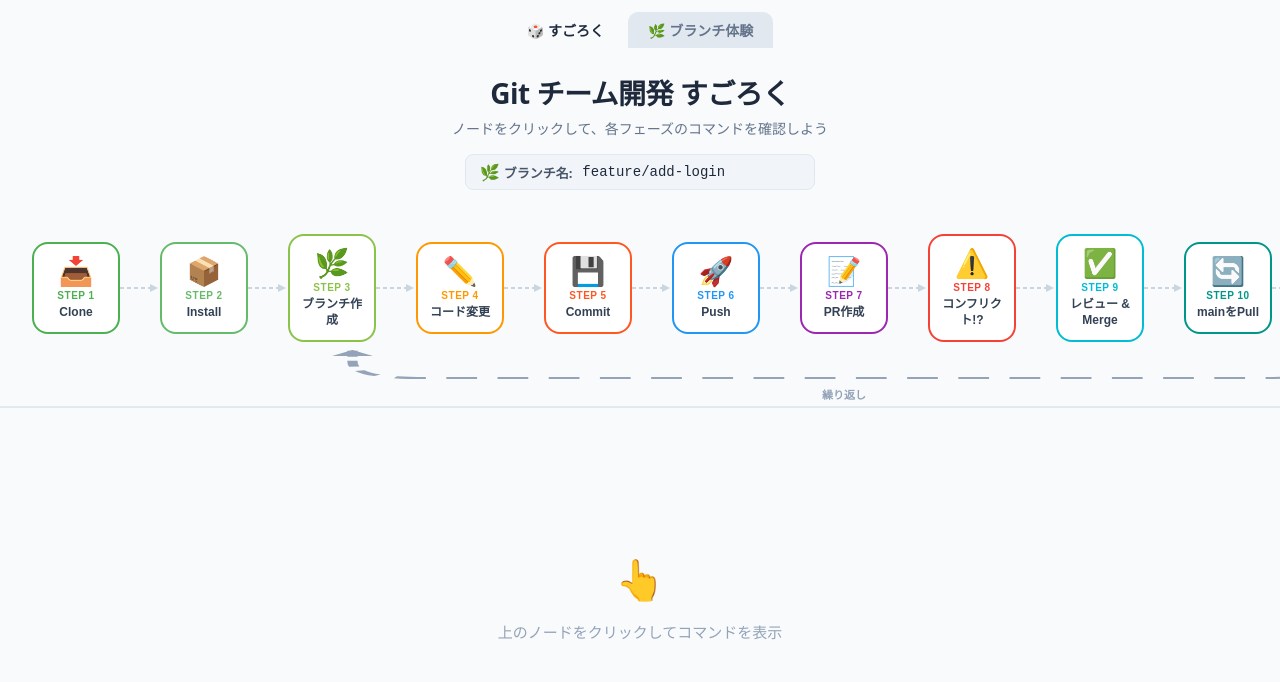
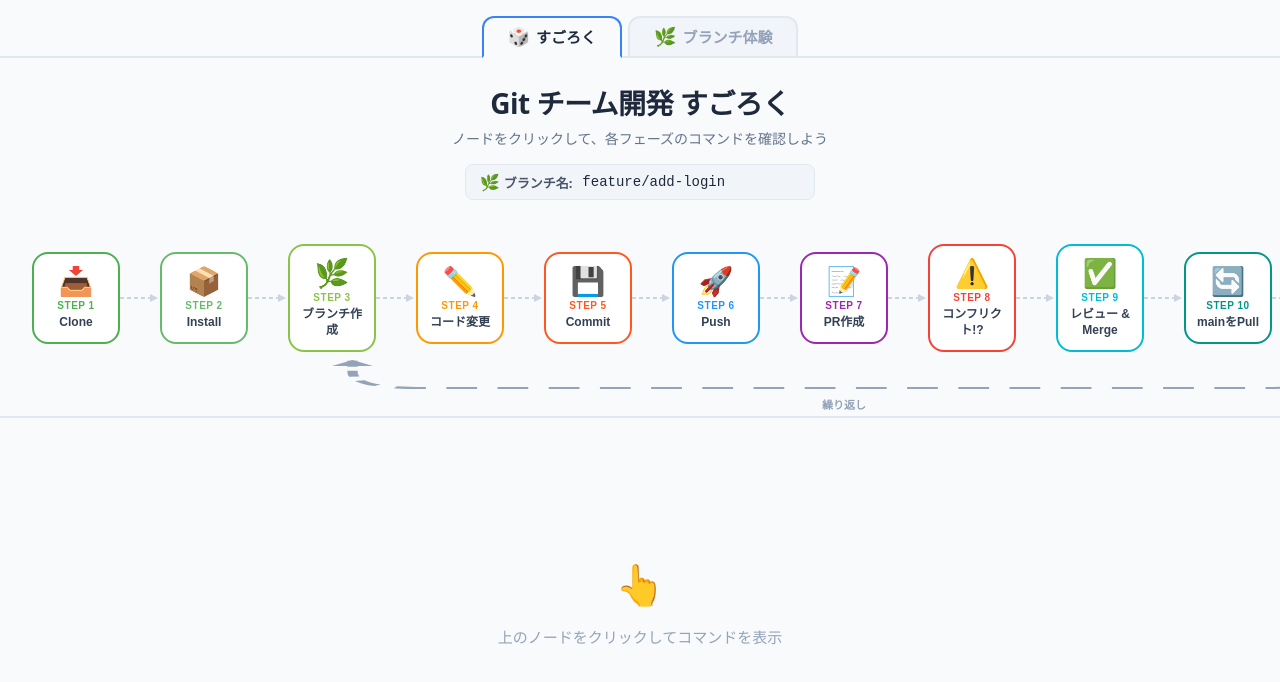
Before and after one commit to toru-toruto/GithubTutorial, a React (Vite) app: page / in a window 1280 px wide. Shown: the top 682 px of the page. Built offline with nearby package versions, Linux system fonts and the light colour scheme.

Commit message:
feat: emphasize tabs

```diff
--- a/src/App.css
+++ b/src/App.css
@@ -9,32 +9,52 @@
 .app-nav {
   display: flex;
   justify-content: center;
-  gap: 4px;
-  padding: 12px 24px 0;
+  gap: 6px;
+  padding: 16px 24px 0;
   flex-shrink: 0;
+  border-bottom: 2px solid #e2e8f0;
 }
 
 .nav-tab {
-  padding: 8px 20px;
-  border: none;
-  border-radius: 10px 10px 0 0;
-  background: #e2e8f0;
-  font-size: 14px;
-  font-weight: 600;
-  color: #64748b;
+  display: inline-flex;
+  align-items: center;
+  gap: 6px;
+  padding: 10px 24px;
+  border: 2px solid #e2e8f0;
+  border-bottom: none;
+  border-radius: 12px 12px 0 0;
+  background: #f1f5f9;
+  font-size: 15px;
+  font-weight: 700;
+  color: #94a3b8;
   cursor: pointer;
-  transition: background 0.15s, color 0.15s;
+  transition: background 0.15s, color 0.15s, border-color 0.15s;
+  position: relative;
 }
 
-.nav-tab:hover {
-  background: #cbd5e1;
-  color: #334155;
+.nav-tab:hover:not(.nav-tab--active) {
+  background: #e2e8f0;
+  color: #475569;
+  border-color: #cbd5e1;
 }
 
 .nav-tab--active {
   background: #f8fafc;
   color: #1e293b;
+  border-color: #3b82f6;
+  border-bottom: 2px solid #f8fafc;
   cursor: default;
+  margin-bottom: -2px;
+  z-index: 1;
+}
+
+.nav-tab-icon {
+  font-size: 18px;
+  line-height: 1;
+}
+
+.nav-tab-label {
+  line-height: 1;
 }
 
 /* ---------- header ---------- */
@@ -95,19 +115,27 @@
 
 /* ---------- dark mode ---------- */
 @media (prefers-color-scheme: dark) {
+  .app-nav {
+    border-bottom-color: #334155;
+  }
+
   .nav-tab {
     background: #1e293b;
     color: #64748b;
+    border-color: #334155;
   }
 
-  .nav-tab:hover {
+  .nav-tab:hover:not(.nav-tab--active) {
     background: #334155;
-    color: #e2e8f0;
+    color: #cbd5e1;
+    border-color: #475569;
   }
 
   .nav-tab--active {
     background: #0f172a;
     color: #f1f5f9;
+    border-color: #3b82f6;
+    border-bottom-color: #0f172a;
   }
 
   .app-header h1 {
--- a/src/App.tsx
+++ b/src/App.tsx
@@ -22,13 +22,15 @@ function App() {
           className={`nav-tab ${page === "sugoroku" ? "nav-tab--active" : ""}`}
           onClick={() => setPage("sugoroku")}
         >
-          🎲 すごろく
+          <span className="nav-tab-icon">🎲</span>
+          <span className="nav-tab-label">すごろく</span>
         </button>
         <button
           className={`nav-tab ${page === "branch" ? "nav-tab--active" : ""}`}
           onClick={() => setPage("branch")}
         >
-          🌿 ブランチ体験
+          <span className="nav-tab-icon">🌿</span>
+          <span className="nav-tab-label">ブランチ体験</span>
         </button>
       </nav>
 
```
